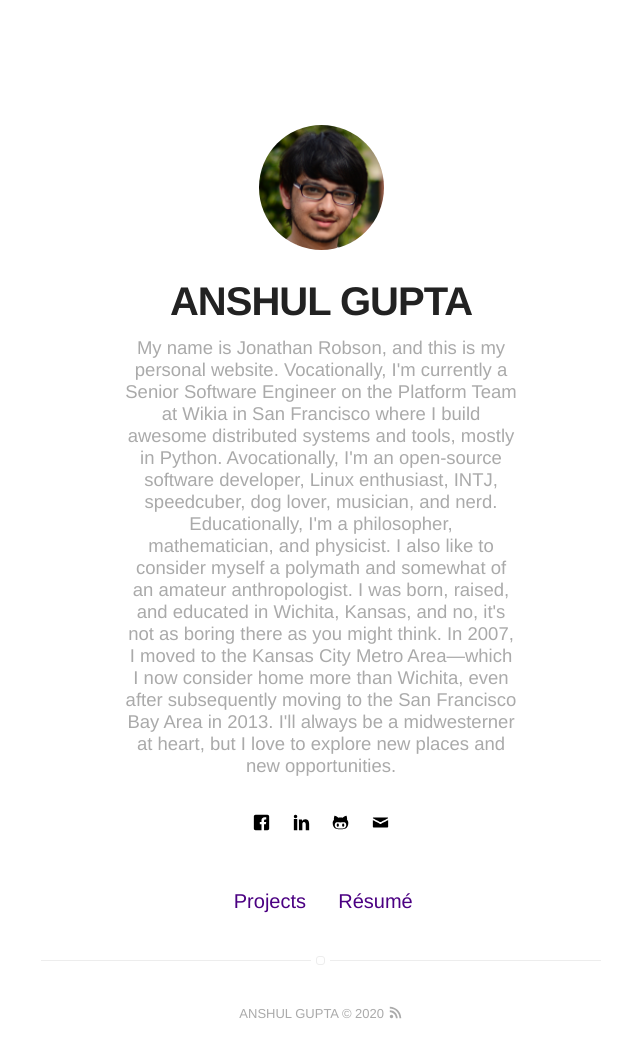
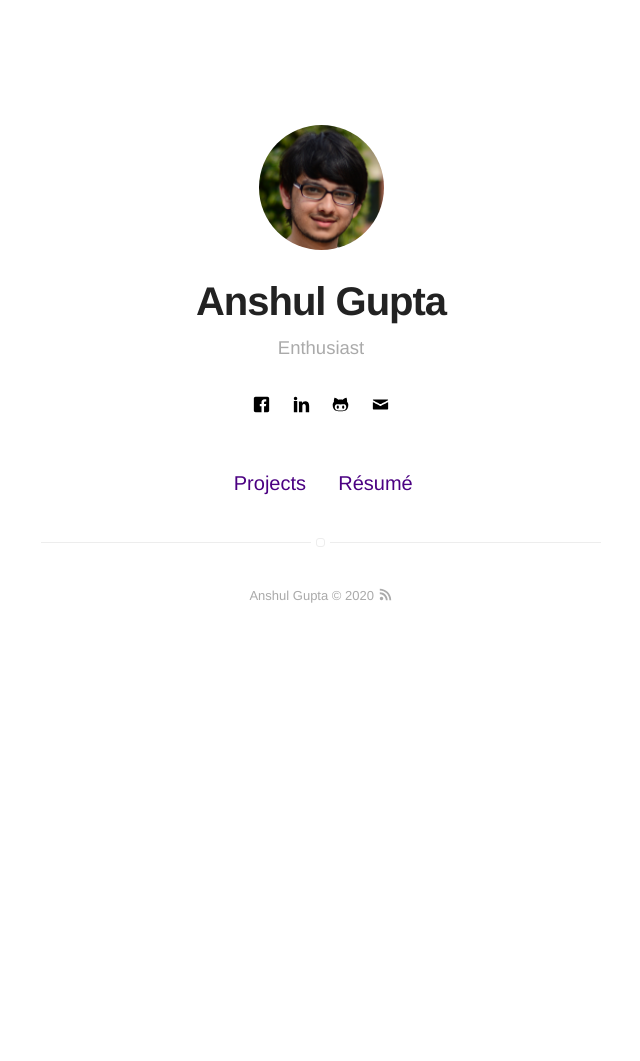
Before and after one commit to anshulgupta0803/anshulgupta0803.github.io, a Jekyll site: the page built from index.html, in a window 1280 px wide. Shown: the whole page, without its empty margins (319-959 px from the left). Built offline with Jekyll 4.4.1, drawn with Linux system fonts in a browser that asks for light colours; after the commit the page ends 900 px from its top, so only the background shows below that.

Commit message:
Update _config.yml

```diff
--- a/_config.yml
+++ b/_config.yml
@@ -1,6 +1,6 @@
 # main text of home
-name: ANSHUL GUPTA
-bio: My name is Jonathan Robson, and this is my personal website. Vocationally, I'm currently a Senior Software Engineer on the Platform Team at Wikia in San Francisco where I build awesome distributed systems and tools, mostly in Python. Avocationally, I'm an open-source software developer, Linux enthusiast, INTJ, speedcuber, dog lover, musician, and nerd. Educationally, I'm a philosopher, mathematician, and physicist. I also like to consider myself a polymath and somewhat of an amateur anthropologist. I was born, raised, and educated in Wichita, Kansas, and no, it's not as boring there as you might think. In 2007, I moved to the Kansas City Metro Area—which I now consider home more than Wichita, even after subsequently moving to the San Francisco Bay Area in 2013. I'll always be a midwesterner at heart, but I love to explore new places and new opportunities.
+name: Anshul Gupta
+bio: Enthusiast
 
 # twitter summary info
 # description: A blog about technology and stuff related
```
